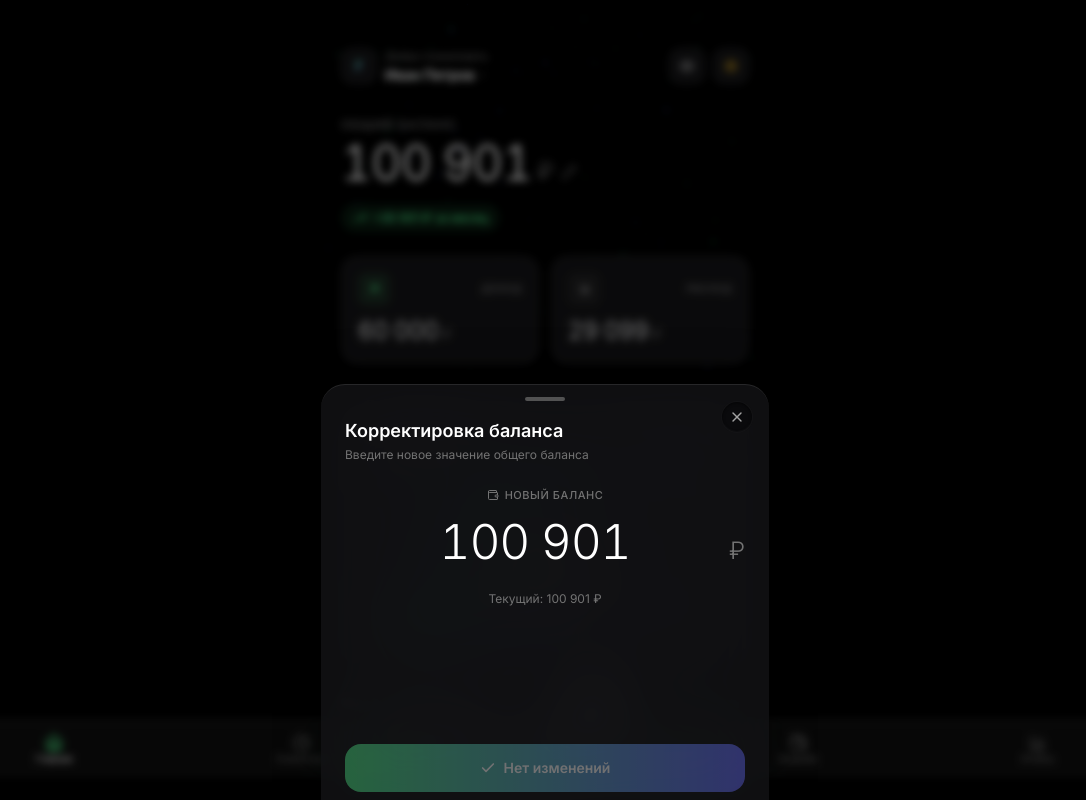
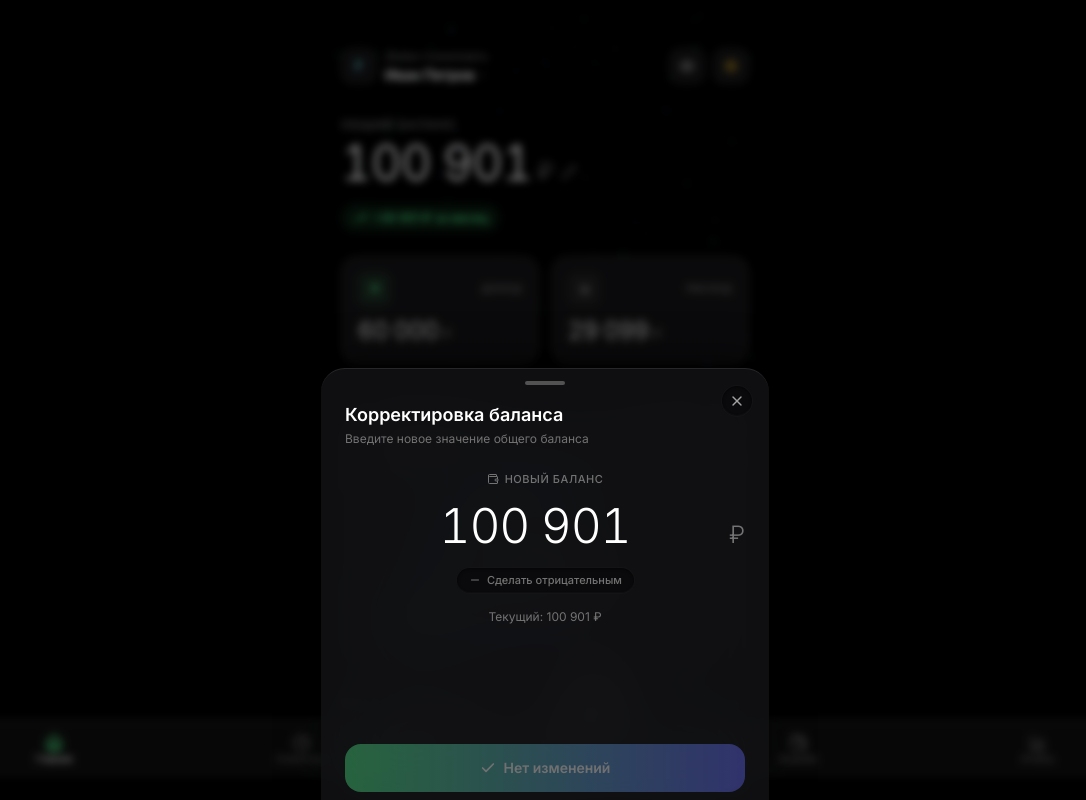
Before and after one commit to nlxv-dev/neo-finance, a React (Vite) app: page / in a window 1280 px wide. Both pictures are taken after a click on the button "Корректировка баланса". Shown: the top 800 px of the page, without its empty margins (95-1181 px from the left). Built offline with nearby package versions, Linux system fonts and the light colour scheme.

Commit message:
Allow negative balance adjustments

```diff
--- a/src/components/BalanceAdjustSheet.tsx
+++ b/src/components/BalanceAdjustSheet.tsx
@@ -1,5 +1,5 @@
 import { useState, useEffect, useRef } from 'react';
-import { X, Check, Wallet, ArrowUpRight, ArrowDownRight } from 'lucide-react';
+import { X, Check, Wallet, ArrowUpRight, ArrowDownRight, Minus } from 'lucide-react';
 import { formatCurrency } from '@/data/mockData';
 
 interface BalanceAdjustSheetProps {
@@ -15,12 +15,14 @@ export function BalanceAdjustSheet({
   currentBalance,
   onAdjust,
 }: BalanceAdjustSheetProps) {
-  const [input, setInput] = useState('');
+  const [isNegative, setIsNegative] = useState(false);
+  const [digits, setDigits] = useState('');
   const inputRef = useRef<HTMLInputElement>(null);
 
   useEffect(() => {
     if (open) {
-      setInput(String(currentBalance));
+      setIsNegative(currentBalance < 0);
+      setDigits(String(Math.abs(currentBalance)));
       const timer = setTimeout(() => inputRef.current?.focus(), 350);
       return () => clearTimeout(timer);
     }
@@ -33,7 +35,8 @@ export function BalanceAdjustSheet({
     }
   }, [open]);
 
-  const targetAmount = parseInt(input.replace(/\D/g, ''), 10) || 0;
+  const rawAmount = parseInt(digits || '0', 10) || 0;
+  const targetAmount = isNegative ? -rawAmount : rawAmount;
   const difference = targetAmount - currentBalance;
 
   const handleSave = () => {
@@ -67,7 +70,7 @@ export function BalanceAdjustSheet({
             ? 'translate-y-0 pointer-events-auto opacity-100'
             : 'translate-y-full pointer-events-none opacity-0'
         }`}
-        style={{ height: '52vh' }}
+        style={{ height: '54vh' }}
       >
         {/* Drag handle */}
         <div className="flex justify-center pt-3 pb-2">
@@ -94,29 +97,45 @@ export function BalanceAdjustSheet({
 
           {/* Amount input */}
           <div className="mt-6 flex flex-col items-center">
-          <div className="mb-2 flex items-center gap-1.5 text-[11px] font-medium uppercase tracking-wider text-neutral-400 dark:text-neutral-500">
-            <Wallet className="h-3 w-3" />
-            Новый баланс
-          </div>
+            <div className="mb-2 flex items-center gap-1.5 text-[11px] font-medium uppercase tracking-wider text-neutral-400 dark:text-neutral-500">
+              <Wallet className="h-3 w-3" />
+              Новый баланс
+            </div>
             <div className="flex items-baseline justify-center">
+              {isNegative && (
+                <span className="text-4xl font-light text-red-500 dark:text-red-400">-</span>
+              )}
               <input
                 ref={inputRef}
                 type="text"
                 inputMode="numeric"
-                value={input ? formatCurrency(parseInt(input.replace(/\D/g, ''), 10)) : ''}
+                value={digits ? formatCurrency(parseInt(digits, 10)) : ''}
                 onChange={(e) => {
-                  const digits = e.target.value.replace(/\D/g, '');
-                  setInput(digits.slice(0, 9));
+                  const cleaned = e.target.value.replace(/\D/g, '').slice(0, 9);
+                  setDigits(cleaned);
                 }}
                 placeholder="0"
                 className="w-full bg-transparent text-center font-light tracking-tight text-5xl text-neutral-900 dark:text-white tabular-nums outline-none placeholder:text-neutral-300 dark:placeholder:text-neutral-700"
               />
               <span className="ml-1 text-2xl font-light text-neutral-400 dark:text-neutral-500">₽</span>
             </div>
+
+            {/* Sign toggle */}
+            <button
+              onClick={() => setIsNegative((v) => !v)}
+              className={`mt-3 flex items-center gap-1.5 rounded-full px-3 py-1 text-[11px] font-medium transition-all duration-200 active:scale-95 gpu ${
+                isNegative
+                  ? 'bg-red-500/10 text-red-500 dark:text-red-400'
+                  : 'neu-inset text-neutral-400 dark:text-neutral-500'
+              }`}
+            >
+              <Minus className="h-3 w-3" />
+              {isNegative ? 'Отрицательный' : 'Сделать отрицательным'}
+            </button>
           </div>
 
           {/* Difference indicator */}
-          <div className="mt-5 flex flex-col items-center">
+          <div className="mt-4 flex flex-col items-center">
             <div className="flex items-center gap-1.5 text-xs text-neutral-400 dark:text-neutral-500">
               <span>Текущий: {formatCurrency(currentBalance)} ₽</span>
             </div>
--- a/src/hooks/useProfile.ts
+++ b/src/hooks/useProfile.ts
@@ -44,7 +44,7 @@ export function useProfile() {
   }, []);
 
   const updateInitialBalance = useCallback((balance: number) => {
-    setInitialBalance(Math.max(0, Math.round(balance)));
+    setInitialBalance(Math.round(balance));
   }, []);
 
   return {
```
